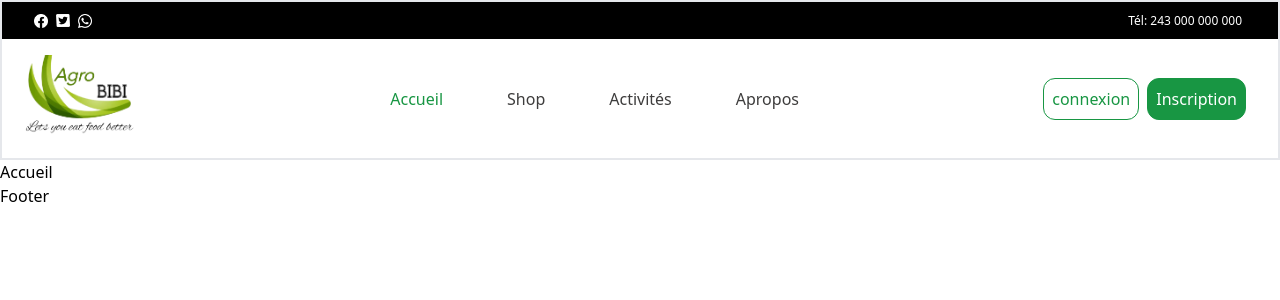
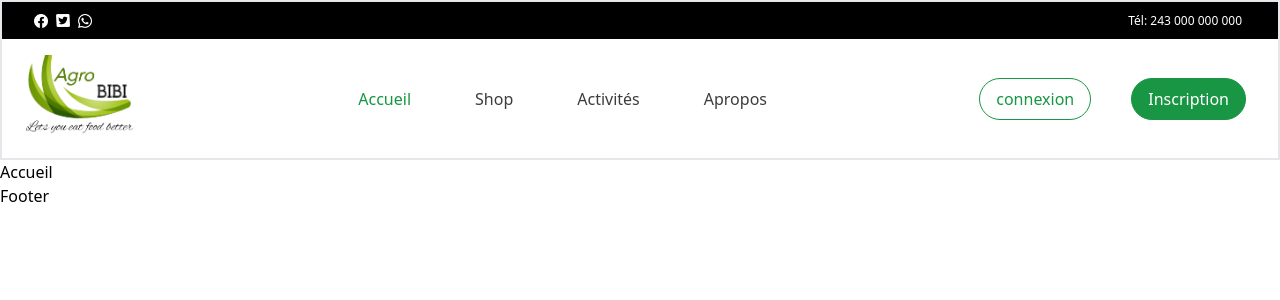
Before and after one commit to Joetdz/AgroBibi, a Next.js app: page / in a window 1280 px wide. Shown: the top 300 px of the page. Built offline with nearby package versions, Linux system fonts and the light colour scheme.

Commit message:
fix : change btns radius in navbar

```diff
--- a/src/components/Hearder.js
+++ b/src/components/Hearder.js
@@ -56,9 +56,9 @@ export default function Header() {
           Apropos
         </Link>
       </div>
-        <div className='flex-row items-center justify-between space-x-2 pr-8' >
-            <button className='border-solid border border-[#189643] text-[#189643] p-2 rounded-xl' > connexion</button>
-          <button className='bg-[#189643] border border-[#189643]  text-white p-2 rounded-xl' >Inscription</button>
+        <div className='flex-row items-center justify-between space-x-10 pr-8' >
+            <button className='border-solid border border-[#189643] text-[#189643] p-2  pr-4 pl-4 rounded-full' > connexion</button>
+          <button className='bg-[#189643] border border-[#189643]  text-white p-2 pr-4 pl-4 rounded-full' >Inscription</button>
         </div>
       </div>
 
```
